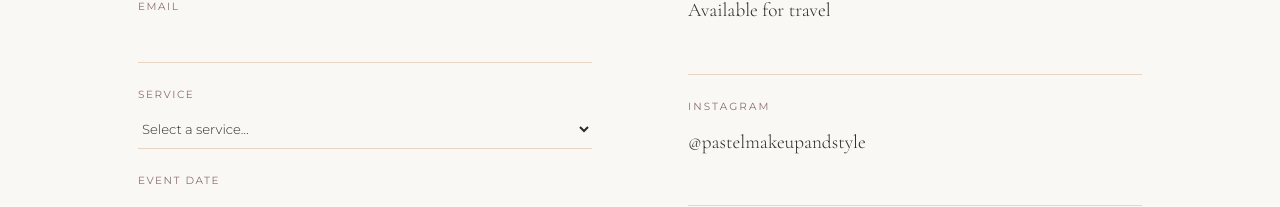
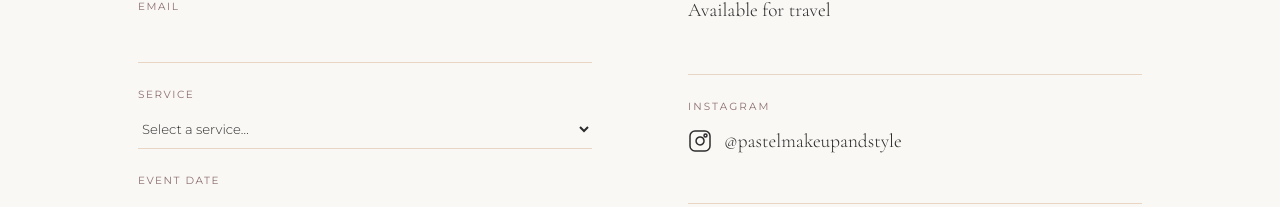
Before and after one commit to professorfalken1942-hash/pastel, a Next.js app: page /contact in a window 1280 px wide. Shown: the part 695-902 px from the top of the page. Built offline with nearby package versions, Linux system fonts and the light colour scheme.

Commit message:
Add Instagram icon + link to Contact page info section

```diff
--- a/src/app/contact/page.tsx
+++ b/src/app/contact/page.tsx
@@ -261,12 +261,8 @@ export default function ContactPage() {
 
         {/* Info */}
         <div style={{ display: "flex", flexDirection: "column", gap: "3rem" }}>
-          {[
-            { label: "Location", value: "Syracuse, New York\nAvailable for travel" },
-            { label: "Instagram", value: "@pastelmakeupandstyle" },
-            { label: "Bookings", value: "Use the contact form or book directly via our booking page." },
-          ].map((item) => (
-            <div key={item.label} style={{ borderTop: "1px solid var(--blush)", paddingTop: "1.5rem" }}>
+          {/* Location */}
+          <div style={{ borderTop: "1px solid var(--blush)", paddingTop: "1.5rem" }}>
             <p style={{
               fontFamily: "var(--font-sans)",
               fontSize: "0.65rem",
@@ -275,7 +271,7 @@ export default function ContactPage() {
               color: "var(--mink)",
               marginBottom: "0.75rem",
             }}>
-                {item.label}
+              Location
             </p>
             <p style={{
               fontFamily: "var(--font-serif)",
@@ -284,10 +280,79 @@ export default function ContactPage() {
               lineHeight: 1.6,
               whiteSpace: "pre-line",
             }}>
-                {item.value}
+              Syracuse, New York{"\n"}Available for travel
             </p>
           </div>
-          ))}
+
+          {/* Instagram with icon */}
+          <div style={{ borderTop: "1px solid var(--blush)", paddingTop: "1.5rem" }}>
+            <p style={{
+              fontFamily: "var(--font-sans)",
+              fontSize: "0.65rem",
+              letterSpacing: "0.2em",
+              textTransform: "uppercase",
+              color: "var(--mink)",
+              marginBottom: "0.75rem",
+            }}>
+              Instagram
+            </p>
+            <a
+              href="https://instagram.com/pastelmakeupandstyle"
+              target="_blank"
+              rel="noopener noreferrer"
+              style={{
+                display: "flex",
+                alignItems: "center",
+                gap: "0.75rem",
+                fontFamily: "var(--font-serif)",
+                fontSize: "1.2rem",
+                fontWeight: 300,
+                color: "var(--charcoal)",
+                textDecoration: "none",
+                transition: "opacity 0.2s",
+              }}
+              onMouseEnter={(e) => e.currentTarget.style.opacity = "0.6"}
+              onMouseLeave={(e) => e.currentTarget.style.opacity = "1"}
+            >
+              <svg
+                viewBox="0 0 24 24"
+                width="24"
+                height="24"
+                fill="none"
+                stroke="currentColor"
+                strokeWidth="1.5"
+                strokeLinecap="round"
+                strokeLinejoin="round"
+              >
+                <rect x="2" y="2" width="20" height="20" rx="5" ry="5" />
+                <path d="M16 11.37A4 4 0 1 1 12.63 8 4 4 0 0 1 16 11.37z" />
+                <circle cx="17.5" cy="6.5" r="1.5" />
+              </svg>
+              @pastelmakeupandstyle
+            </a>
+          </div>
+
+          {/* Bookings */}
+          <div style={{ borderTop: "1px solid var(--blush)", paddingTop: "1.5rem" }}>
+            <p style={{
+              fontFamily: "var(--font-sans)",
+              fontSize: "0.65rem",
+              letterSpacing: "0.2em",
+              textTransform: "uppercase",
+              color: "var(--mink)",
+              marginBottom: "0.75rem",
+            }}>
+              Bookings
+            </p>
+            <p style={{
+              fontFamily: "var(--font-serif)",
+              fontSize: "1.2rem",
+              fontWeight: 300,
+              lineHeight: 1.6,
+            }}>
+              Use the contact form or book directly via our booking page.
+            </p>
+          </div>
         </div>
       </section>
     </>
```
Lines whose indentation alone changed are shown as unchanged.
